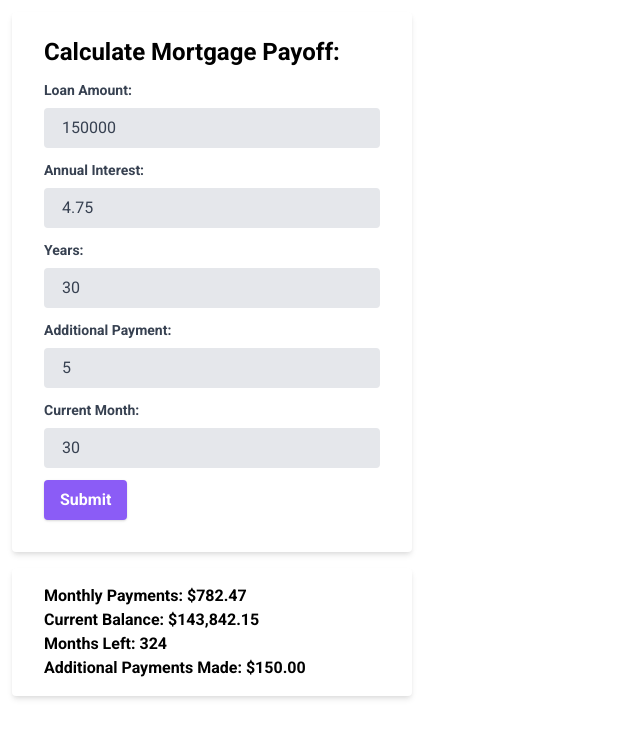
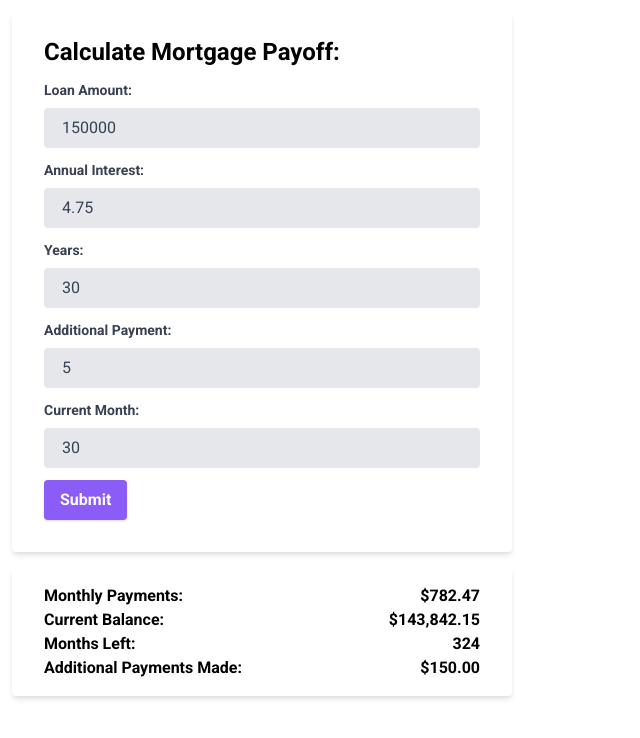
Before and after one commit to ImpostorEngineer/mortgage-calculator, a website: page index.html in a window 1280 px wide. Both pictures are taken after typing "5" into the empty fields and a click on the button "Submit". Shown: the whole page, without its empty margins (0-640 px from the left). Drawn offline with nearby package versions, Linux system fonts and the light colour scheme.

Commit message:
Mortgage Balance Calculator

```diff
--- a/assets/script.js
+++ b/assets/script.js
@@ -23,7 +23,7 @@ function principalArr(p, pmt, N, r, additionalPMT) {
     let interestPortion = p * r;
     let princiapPortion = pmt - interestPortion;
     p = p - princiapPortion - additionalPMT;
-    if (p >= 0) {
+    if (p >= -1) {
       principalEndingValue.push(Math.round(p * 100) / 100);
     }
   }
@@ -72,9 +72,12 @@ function calculate() {
   let principalCurrentBalance = pEndingValue[currentMonth - 1];
   let additionalPMTMade = additionalPMT * currentMonth;
 
-  result.innerHTML = `Monthly Payments: ${currency.format(payment)}
-  <br> Current Balance: ${currency.format(principalCurrentBalance)}
-  <br> Months Left: ${monthsLeft}
-  <br> Additional Payments Made: ${currency.format(additionalPMTMade)}
-  `;
+  result.innerHTML = `
+  <div id="pmt">Monthly Payments: </div><div class='text-right'>${currency.format(payment)}</div>
+  <div id="currentBal">Current Balance: </div><div class='text-right'>${currency.format(principalCurrentBalance)}
+  </div>
+  <div id="monthsLeft">Months Left: </div><div class='text-right'>${monthsLeft} </div>
+  <div id="addPMTMade">Additional Payments Made: </div><div class='text-right'>${currency.format(
+    additionalPMTMade
+  )}</div>`;
 }
--- a/index.html
+++ b/index.html
@@ -14,7 +14,7 @@
         font-family: Roboto, Arial, sans-serif;
       }
       .inputs {
-        width: 400px;
+        width: 500px;
       }
     </style>
   </head>
@@ -91,7 +91,8 @@
           </div>
         </form>
       </div>
-      <div class="bg-white shadow-md rounded px-8 pt-4 pb-4 mb-4 font-bold inputs ml-3" id="result"></div>
+      <div class="bg-white shadow-md rounded px-8 pt-4 pb-4 mb-4 font-bold inputs ml-3 grid grid-cols-2" id="result">
+      </div>
       <script src="./assets/script.js"></script>
     </div>
   </body>
```
